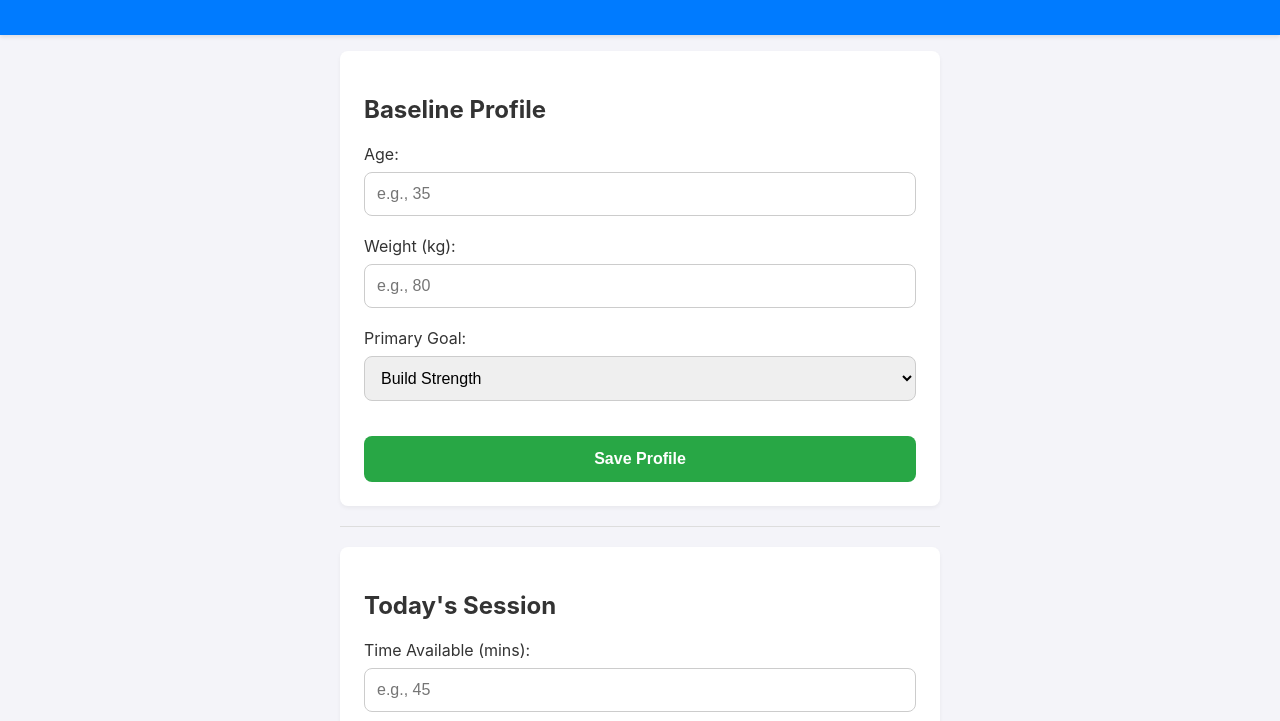
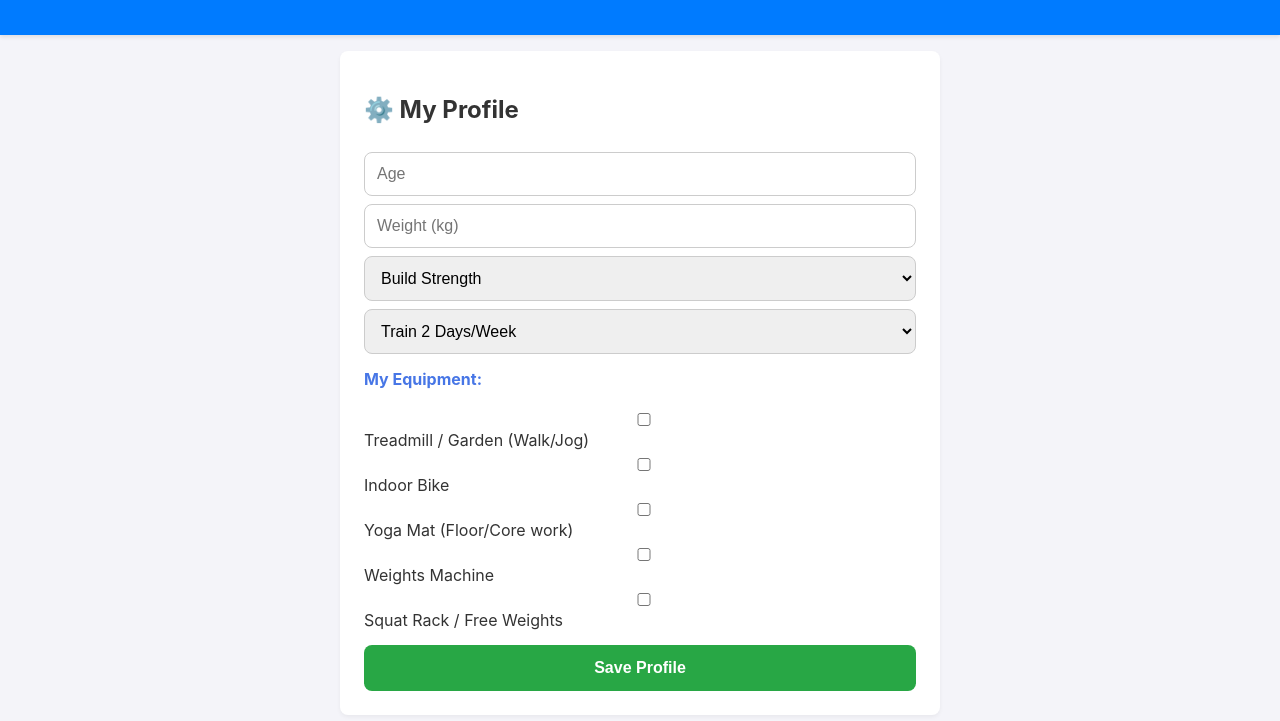
Before and after one commit to michael75howard/smart-workout, a plain HTML site: page index.html in a window 1280 px wide. Shown: the part 79-800 px from the top of the page. Drawn offline with Linux system fonts and the light colour scheme.

Commit message:
Update index.html

```diff
--- a/index.html
+++ b/index.html
@@ -15,22 +15,35 @@
 
     <main>
         <!-- Initial Setup Section -->
-        <section id="setup-section">
-            <h2>Baseline Profile</h2>
-            <label for="age">Age:</label>
-            <input type="number" id="age" placeholder="e.g., 35"><br><br>
-
-            <label for="weight">Weight (kg):</label>
-            <input type="number" id="weight" placeholder="e.g., 80"><br><br>
-
-            <label for="goal">Primary Goal:</label>
+<section id="setup-section" class="card">
+            <h2>⚙️ My Profile</h2>
+            <div class="input-group">
+                <input type="number" id="age" placeholder="Age">
+                <input type="number" id="weight" placeholder="Weight (kg)">
+            </div>
             <select id="goal">
                 <option value="strength">Build Strength</option>
                 <option value="cardio">Improve Cardio</option>
                 <option value="weight_loss">Weight Loss</option>
-            </select><br><br>
+            </select>
+            <select id="frequency">
+                <option value="2">Train 2 Days/Week</option>
+                <option value="4">Train 4 Days/Week</option>
+                <option value="6">Train 6 Days/Week</option>
+            </select>
 
-            <button id="save-profile">Save Profile</button>
+            <!-- NEW EQUIPMENT SECTION -->
+            <h3 style="margin-top: 15px; font-size: 1rem; color: #4776E6;">My Equipment:</h3>
+            <div class="checkbox-group">
+                <label><input type="checkbox" id="eq-treadmill"> Treadmill / Garden (Walk/Jog)</label>
+                <label><input type="checkbox" id="eq-bike"> Indoor Bike</label>
+                <label><input type="checkbox" id="eq-mat"> Yoga Mat (Floor/Core work)</label>
+                <label><input type="checkbox" id="eq-machine"> Weights Machine</label>
+                <label><input type="checkbox" id="eq-squat"> Squat Rack / Free Weights</label>
+            </div>
+
+            <button id="save-profile" class="primary-btn">Save Profile</button>
+        </section>
         </section>
 
         <hr>
```
